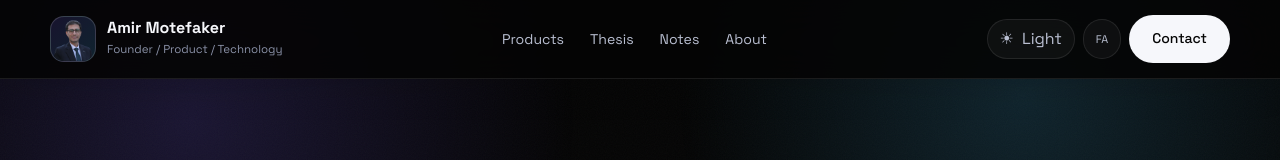
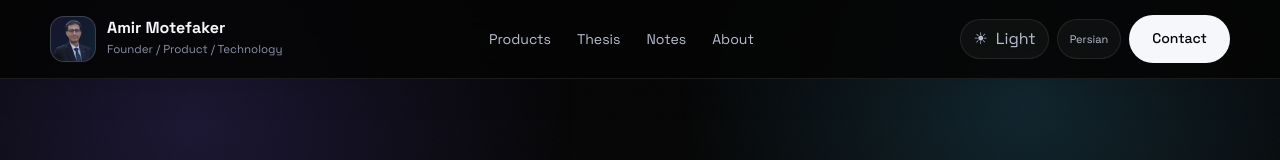
Before and after one commit to AmirMotefaker/amirmotefaker-site, a Next.js app in the folder apps/web/: page /en in a window 1280 px wide. Shown: the top 160 px of the page. Built offline with nearby package versions, Linux system fonts and the light colour scheme; no server answers; a web font is replaced by a local one.

Commit message:
fix: localize language controls per active locale

```diff
--- a/apps/web/components/founder/FounderShell.tsx
+++ b/apps/web/components/founder/FounderShell.tsx
@@ -22,6 +22,7 @@ const labels = {
     productLinks: "محصولات منتخب",
     contactBlock: "ارتباط",
     rights: "تمام حقوق محفوظ است.",
+    languageSwitch: "انگلیسی",
   },
   en: {
     about: "About",
@@ -39,6 +40,7 @@ const labels = {
     productLinks: "Featured Products",
     contactBlock: "Contact",
     rights: "All rights reserved.",
+    languageSwitch: "Persian",
   },
 };
 
@@ -85,7 +87,7 @@ export default function FounderShell({
 
           <div className="nav-cta">
             <ThemeToggle />
-            <Link href={`/${other}`} className="locale-switch">{other.toUpperCase()}</Link>
+            <Link href={`/${other}`} className="locale-switch">{l.languageSwitch}</Link>
             <Link href={`/${locale}/contact`} className="btn btn-primary">{l.contact}</Link>
           </div>
         </nav>
```
